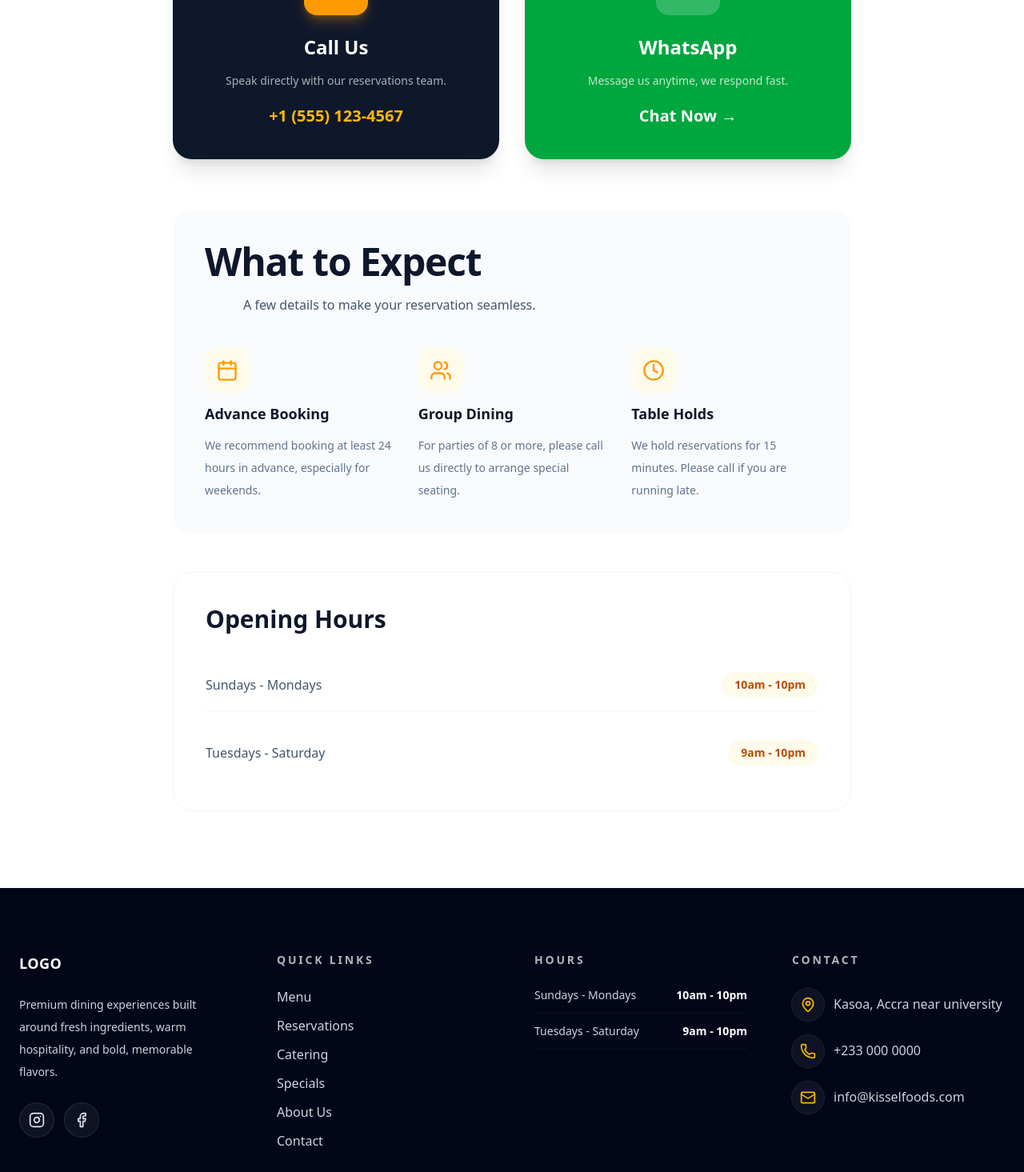
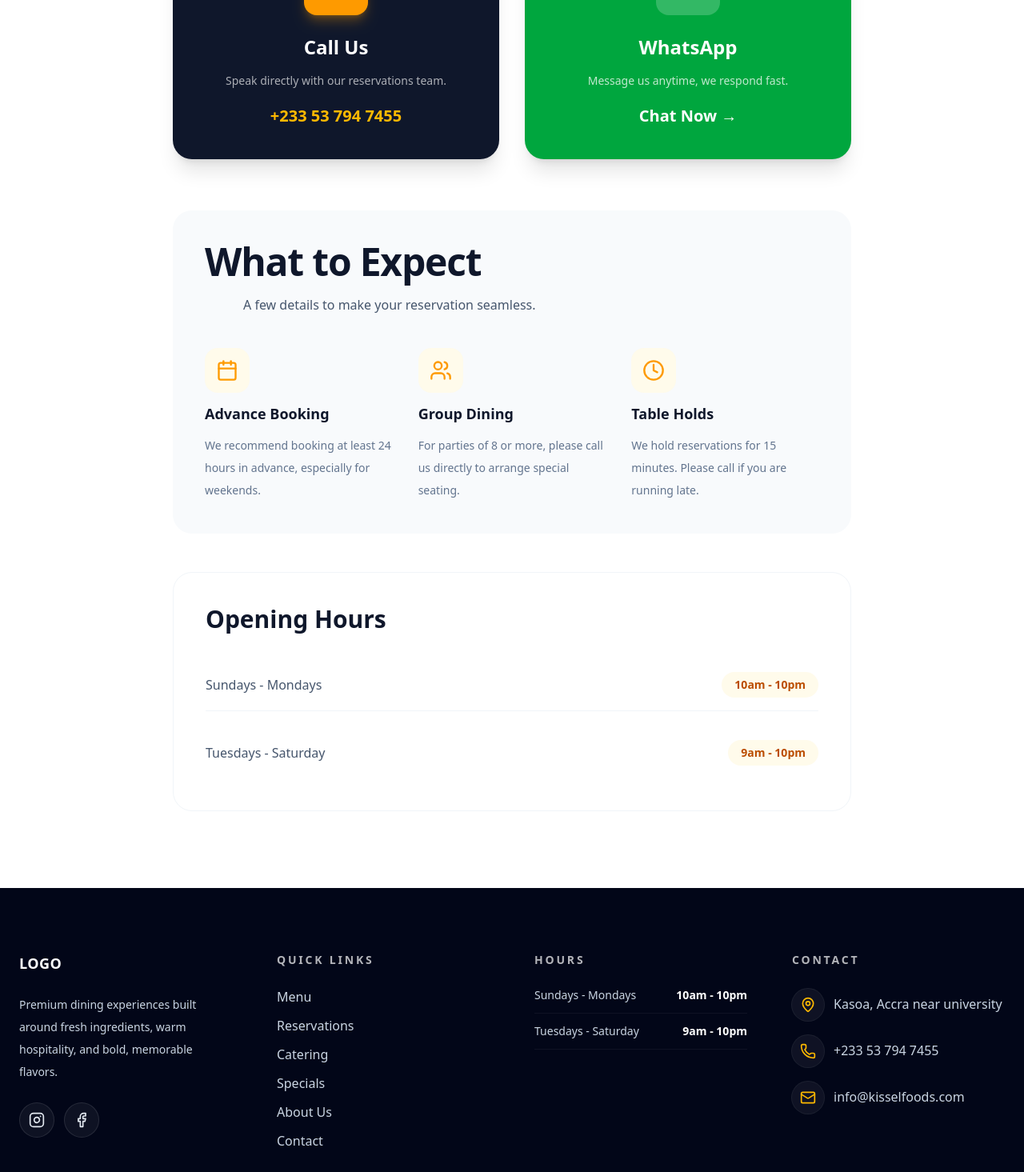
Before and after one commit to elpah/kissel-foods, a React (Vite) app: page /reservations in a window 1280 px wide. Shown: the part 885-2350 px from the top of the page at 80% size. Built offline with nearby package versions, Linux system fonts and the light colour scheme; a web font is replaced by a local one.

Commit message:
update phone number

```diff
--- a/src/components/Footer.tsx
+++ b/src/components/Footer.tsx
@@ -135,8 +135,8 @@ const Footer = () => {
                 Kasoa, Accra near university
               </ContactItem>
 
-              <ContactItem href="tel:+233 000 0000" Icon={Phone}>
-                +233 000 0000
+              <ContactItem href="tel:++233537947455" Icon={Phone}>
+                +233 53 794 7455
               </ContactItem>
 
               <ContactItem href="mailto:info@kisselfoods.com" Icon={Mail}>
--- a/src/components/Navigation.tsx
+++ b/src/components/Navigation.tsx
@@ -173,7 +173,7 @@ const Navigation = () => {
 
               <div className="flex gap-3">
                 <a
-                  href="tel:+15551234567"
+                  href="tel:+233 53 794 7455"
                   className="flex-1 flex items-center justify-center gap-2 bg-slate-900 text-white py-4 rounded-xl font-bold"
                 >
                   <Phone className="w-5 h-5" />
@@ -181,7 +181,7 @@ const Navigation = () => {
                 </a>
 
                 <a
-                  href="https://wa.me/15551234567"
+                  href="https://wa.me/233537947455"
                   className="flex-1 flex items-center justify-center gap-2 bg-green-500 text-white py-4 rounded-xl font-bold"
                   target="_blank"
                   rel="noopener noreferrer"
--- a/src/pages/ContactPage.tsx
+++ b/src/pages/ContactPage.tsx
@@ -283,7 +283,7 @@ const ContactPage = () => {
                           type="tel"
                           value={formState.phone}
                           onChange={handleInputChange}
-                          placeholder="+1 (555) 000-0000"
+                          placeholder="+233 53 794 7455"
                         />
 
                         <SelectField
--- a/src/pages/ReservationPage.tsx
+++ b/src/pages/ReservationPage.tsx
@@ -27,17 +27,17 @@ const ReservationPage = () => (
 
           <div className="grid grid-cols-1 gap-6 md:grid-cols-2 md:gap-8">
             <ReservationActionCard
-              href="tel:+15551234567"
+              href="tel:+233537947455"
               title="Call Us"
               description="Speak directly with our reservations team."
-              actionText="+1 (555) 123-4567"
+              actionText="+233 53 794 7455"
               Icon={Phone}
               variant="dark"
               delay={0.1}
             />
 
             <ReservationActionCard
-              href="https://wa.me/15551234567"
+              href="https://wa.me/233537947455"
               title="WhatsApp"
               description="Message us anytime, we respond fast."
               actionText="Chat Now →"
```
